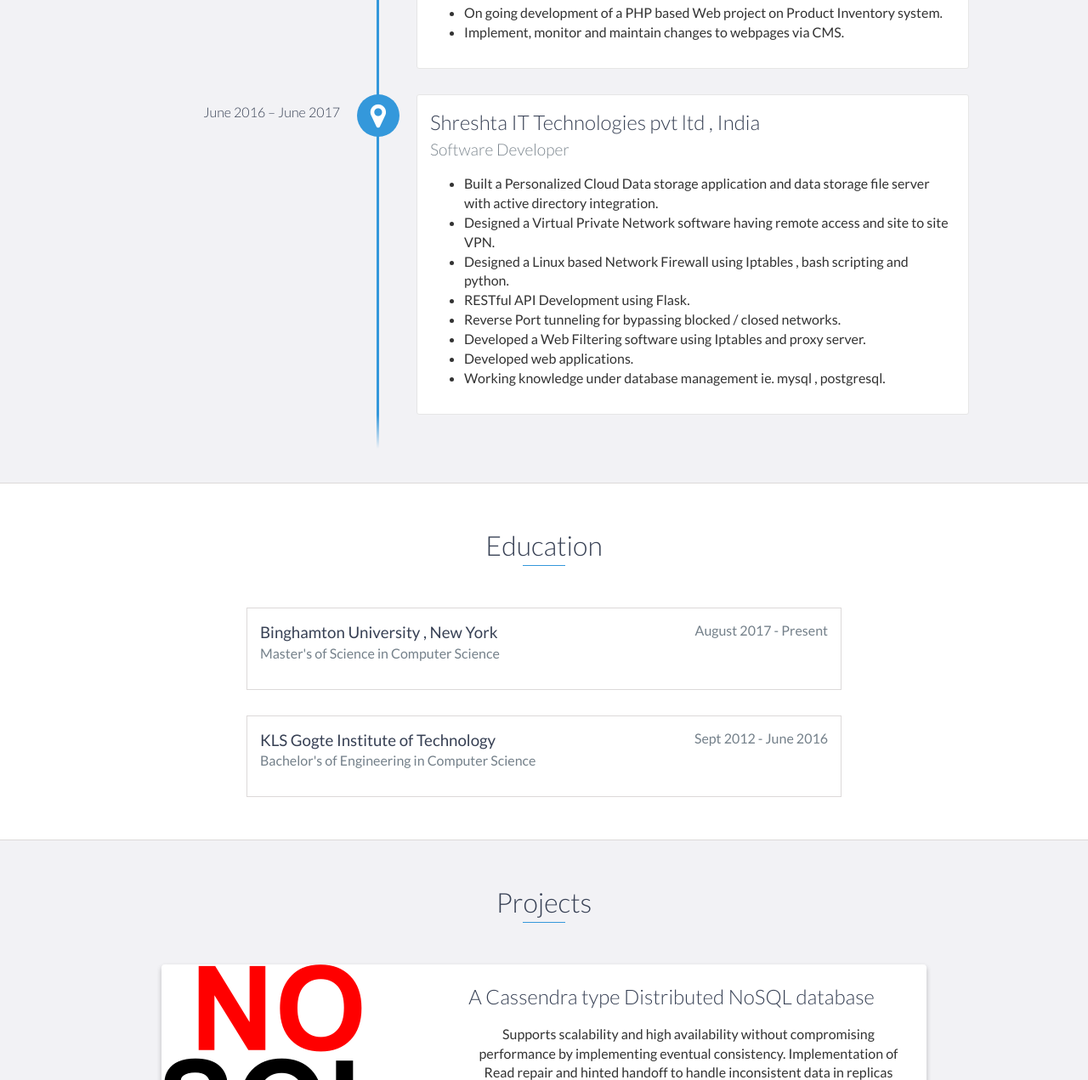
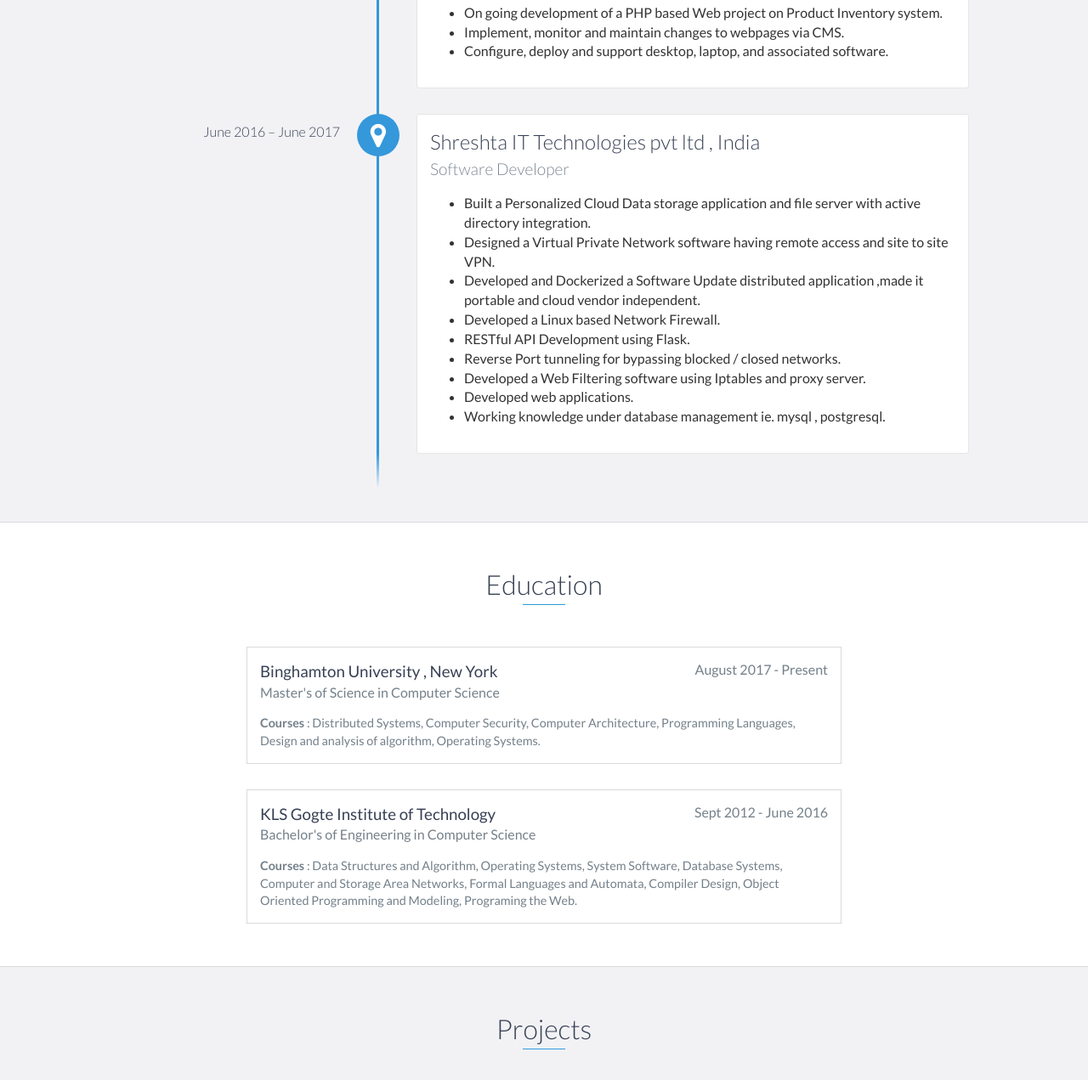
Before and after one commit to deshpandekartik/deshpandekartik.github.io, a website: page index.html in a window 1280 px wide. Shown: the part 1288-2559 px from the top of the page at 85% size. Drawn offline with nearby package versions, Linux system fonts and the light colour scheme.

Commit message:
resume update

```diff
--- a/index.html
+++ b/index.html
@@ -93,8 +93,8 @@
                 <p>
                     <ul>
                         <li> On going development of a PHP based Web project on Product Inventory system. </li>
-			<li>Implement, monitor and maintain changes to webpages via CMS.
-			</li>
+			<li> Implement, monitor and maintain changes to webpages via CMS. </li>
+			<li> Configure, deploy and support desktop, laptop, and associated software. </li>
                     </ul>
                 </p>
             </div>
@@ -104,9 +104,10 @@
                 <h4>Software Developer</h4>
                 <p>
                     <ul>
-                          <li> Built a Personalized Cloud Data storage application and data storage file server with active directory integration. </li>
+                          <li> Built a Personalized Cloud Data storage application and file server with active directory integration. </li>
                           <li> Designed a Virtual Private Network software having remote access and site to site VPN. </li>
-                          <li> Designed a Linux based Network Firewall using Iptables , bash scripting and python. </li>
+			  <li> Developed and Dockerized a Software Update distributed application ,made it portable and cloud vendor independent. </li>
+                          <li> Developed a Linux based Network Firewall. </li>
                           <li> RESTful API Development using Flask. </li>
 			  <li> Reverse Port tunneling for bypassing blocked / closed networks. </li>
                           <li> Developed a Web Filtering software using Iptables and proxy server. </li>
@@ -127,6 +128,7 @@
             <span class="education-date">August 2017 - Present </span>
             <h4>Master's of Science in Computer Science</h4>
             <p>
+		<b> Courses </b>: Distributed Systems, Computer Security, Computer Architecture, Programming Languages, Design and analysis of algorithm, Operating Systems.
             </p>
         </div>
         <!-- End .education-block -->
@@ -135,6 +137,10 @@
             <h3>KLS Gogte Institute of Technology</h3>
             <span class="education-date">Sept 2012 - June 2016</span>
             <h4>Bachelor's of Engineering in Computer Science</h4>
+	    <p>
+		<b> Courses </b>: Data Structures and Algorithm, Operating Systems, System Software, Database Systems, Computer and Storage Area
+Networks, Formal Languages and Automata, Compiler Design, Object Oriented Programming and Modeling, Programing the Web.
+		</p>
         </div>
         <!-- End .education-block -->
     </div>
```
Also changed, not shown: 1 other file.
